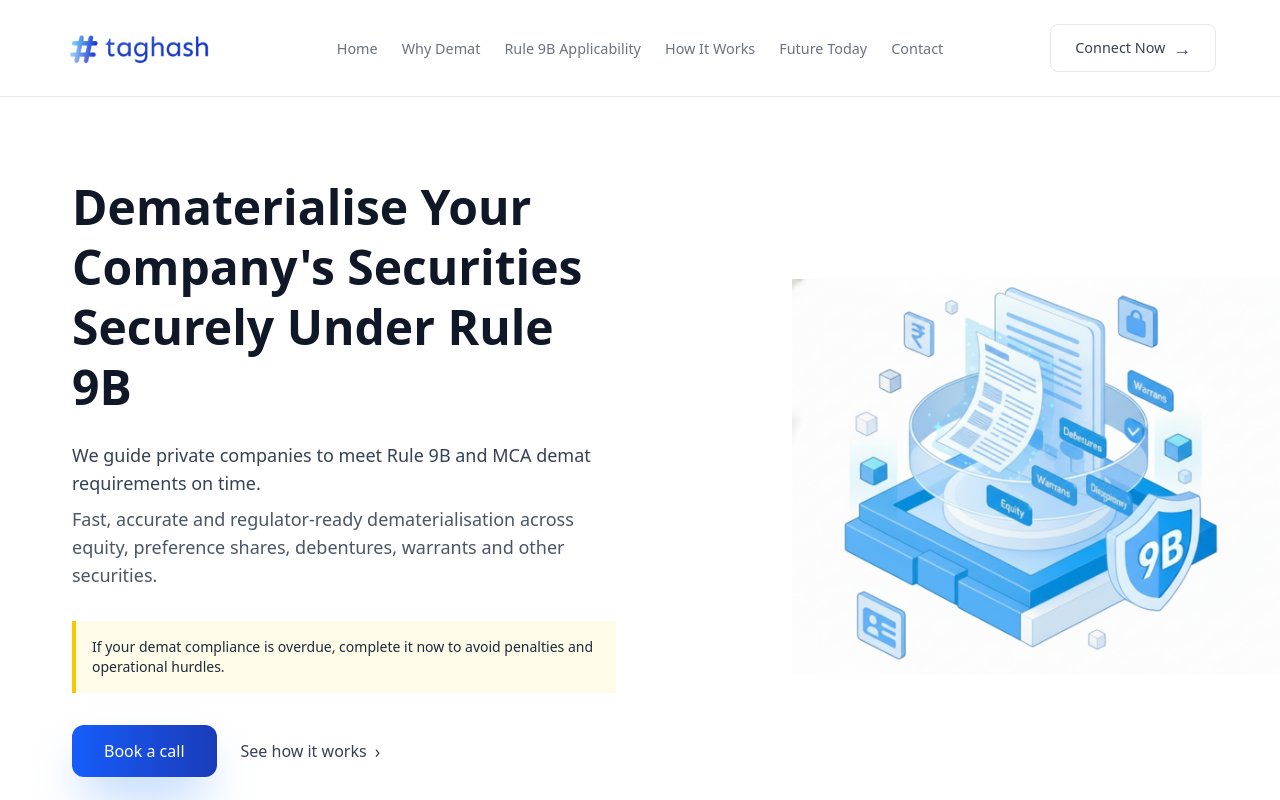
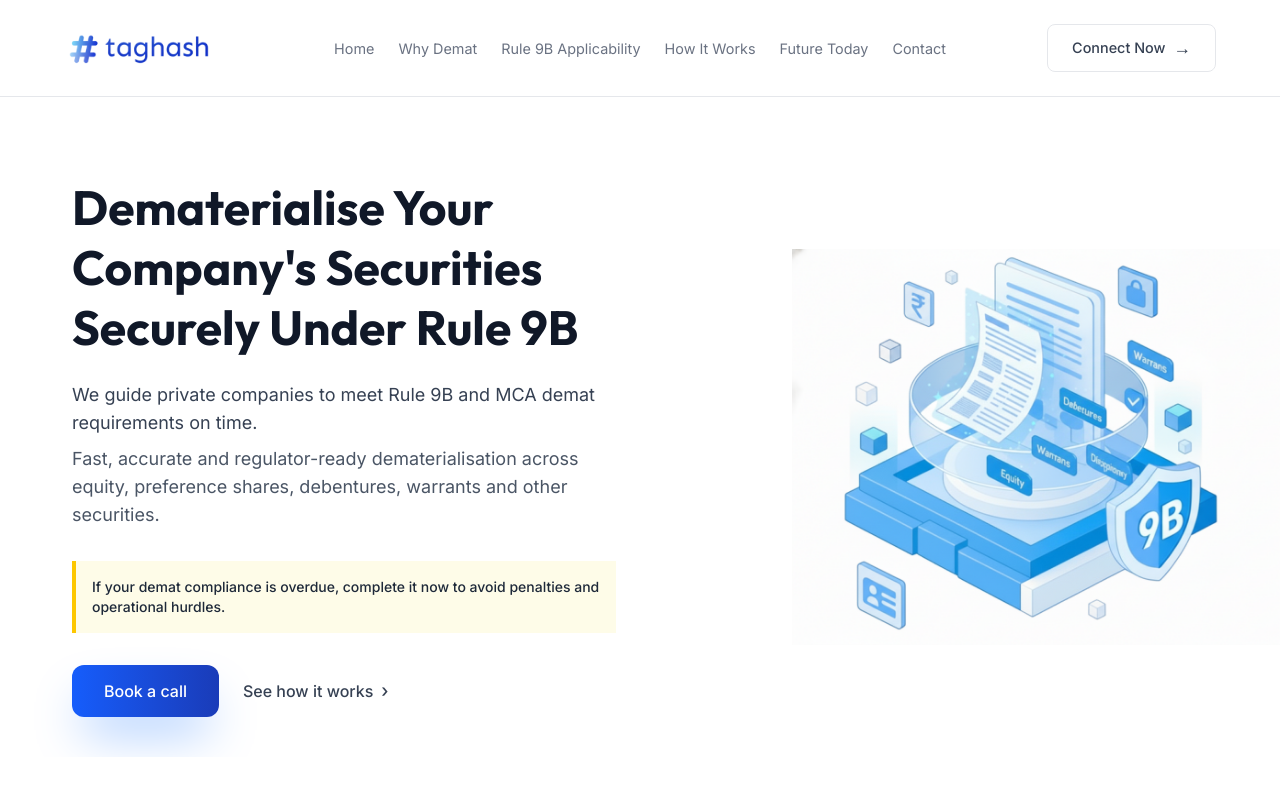
Before and after one commit to Dhanalakshmisherugar14/landingpage, a React (Vite) app: page / in a window 1280 px wide. Shown: the top 800 px of the page. Built offline with nearby package versions, Linux system fonts and the light colour scheme; a web font is replaced by a local one.

Commit message:
tabel changed

```diff
--- a/src/App.css
+++ b/src/App.css
@@ -1 +1,14 @@
 @import "tailwindcss";
+
+@theme {
+  --font-sans: "Inter", sans-serif;
+  --font-display: "Outfit", sans-serif;
+}
+
+body {
+  font-family: var(--font-sans);
+}
+
+h1, h2, h3, h4, h5, h6 {
+  font-family: var(--font-display);
+}
--- a/src/components/HeroSection.jsx
+++ b/src/components/HeroSection.jsx
@@ -4,7 +4,7 @@ import { TriangleAlert } from 'lucide-react';
 
 export default function Hero() {
   return (
-    <section id="herosection" className="bg-white text-gray-900 pt-20 pb-10 relative overflow-hidden font-sans">
+    <section id="herosection" className="bg-white text-gray-900 -mt-4 md:mt-0 pt-0 md:pt-20 pb-10 relative overflow-hidden font-sans">
       <div className="max-w-[1200px] mx-auto px-8 grid md:grid-cols-2 gap-12 items-center">
         {/* Left Content */}
         <div className="z-10">
--- a/src/components/Navbar.jsx
+++ b/src/components/Navbar.jsx
@@ -7,7 +7,7 @@ const Navbar = () => {
   const [isOpen, setIsOpen] = useState(false);
 
   return (
-    <nav className="bg-white/70 backdrop-blur-md px-8 py-4 sticky top-0 z-[1000] font-sans border-b border-gray-200">
+    <nav className="bg-white/70 backdrop-blur-md px-4 py-1 md:px-8 md:py-4 sticky top-0 z-[1000] font-sans border-b border-gray-200">
       <div className="w-full max-w-6xl mx-auto flex justify-between items-center">
         {/* Left Side: Logo & Menu */}
         {/* Left Side: Logo */}
@@ -15,7 +15,7 @@ const Navbar = () => {
           <img
             src={logo}
             alt="Taghash Logo"
-            className="h-16 w-auto object-contain"
+            className="h-10 md:h-16 w-auto object-contain"
             style={{ imageRendering: '-webkit-optimize-contrast' }}
           />
         </div>
```
